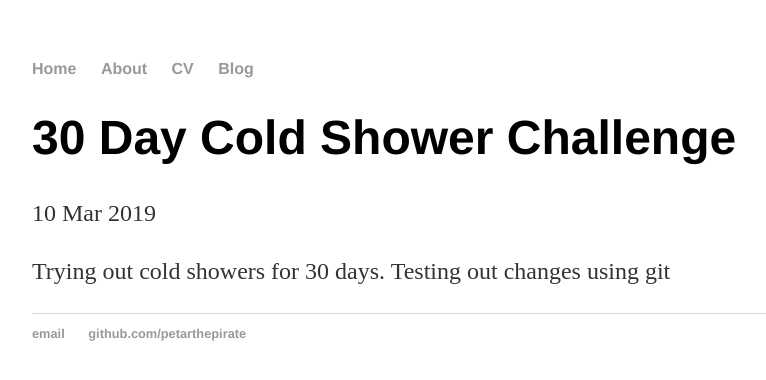
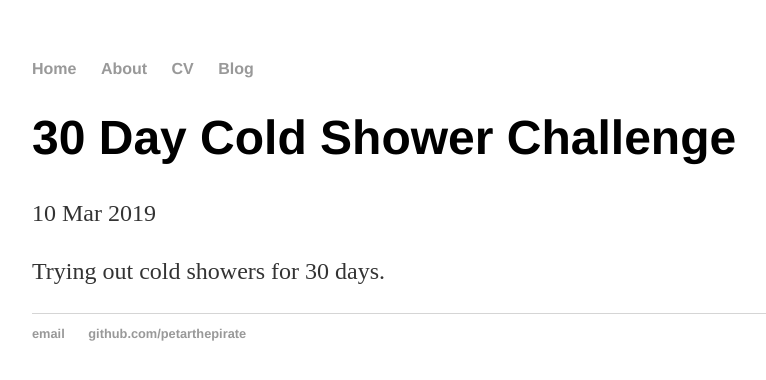
Before and after one commit to petarthepirate/petarthepirate.github.io, a Jekyll site: the page built from _posts/2019-03-10-30-Day-Cold-Showers.md, in a window 1280 px wide. Shown: the top 380 px of the page, without its empty margins (160-926 px from the left). Built offline with Jekyll 4.4.1, drawn with Linux system fonts in a browser that asks for light colours; Markdown is read by kramdown in place of the engine named in the settings.

Commit message:
testing out git with WSL

```diff
--- a/_posts/2019-03-10-30-Day-Cold-Showers.md
+++ b/_posts/2019-03-10-30-Day-Cold-Showers.md
@@ -5,4 +5,3 @@ date: 2019-03-10
 ---
 
 Trying out cold showers for 30 days.
-Testing out changes using git
```
